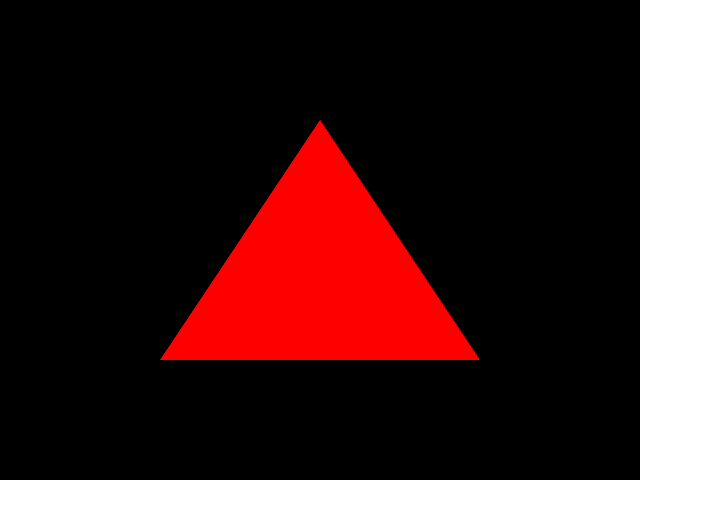
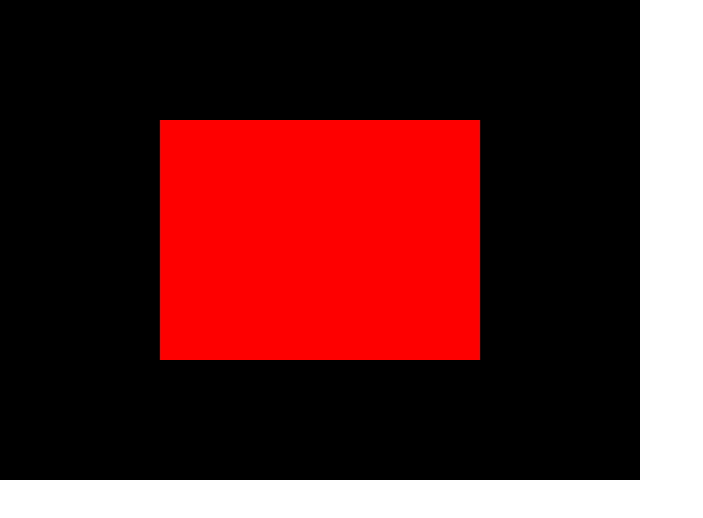
Before and after one commit to zspark/CG, a plain HTML site: page index.html in a window 1280 px wide. Shown: the whole page, without its empty margins (0-703 px from the left). Drawn offline with Linux system fonts and the light colour scheme.

Commit message:
just a cube

```diff
--- a/index.html
+++ b/index.html
@@ -19,6 +19,7 @@
     <script src="./src/log.js"></script>
     <script src="./src/math.js"></script>
     <script src="./src/gl.js"></script>
+    <script src="./src/geometry.js"></script>
     <script>
         const {gl} = CG.createGlContext('glcanvas');
 
@@ -33,15 +34,14 @@
   void main() {
     fragColor = vec4(1.0, 0.0, 0.0, 1.0); // Red color
   }`;
-        const positions = new Float32Array([
-            -0.5, -0.5, 0.0,
-            0.5, -0.5, 0.0,
-            0.0, 0.5, 0.0,
-        ]);
+        const _cubeInfo = CG.geometry.createCube(1);
 
         const positionBuffer = gl.createBuffer();
         gl.bindBuffer(gl.ARRAY_BUFFER, positionBuffer);
-        gl.bufferData(gl.ARRAY_BUFFER, positions, gl.STATIC_DRAW);
+        gl.bufferData(gl.ARRAY_BUFFER, _cubeInfo.vertices, gl.STATIC_DRAW);
+        const _indexBuffer = gl.createBuffer();
+        gl.bindBuffer(gl.ELEMENT_ARRAY_BUFFER, _indexBuffer);
+        gl.bufferData(gl.ELEMENT_ARRAY_BUFFER, _cubeInfo.indices, gl.STATIC_DRAW);
 
         const _programWrapper = CG.createProgramWrapper(gl, vsSource, fsSource);
         _programWrapper.bindAttribute("a_position", 3, gl.FLOAT, false, 0, 0);
@@ -52,7 +52,7 @@
 
             _programWrapper.useProgram();
             gl.bindBuffer(gl.ARRAY_BUFFER, positionBuffer);
-            gl.drawArrays(gl.TRIANGLES, 0, 3);
+            gl.drawElements(gl.TRIANGLES, _cubeInfo.indices.length, gl.UNSIGNED_SHORT, 0);
 
             requestAnimationFrame(render);
         }
--- /dev/null
+++ b/src/geometry.js
@@ -0,0 +1,33 @@
+function createCube(edgeLength) {
+    const _half=edgeLength*.5;
+  const vertices = new Float32Array([
+    -_half, -_half, -_half, // 前下左
+    _half, -_half, -_half, // 前下右
+    _half, _half, -_half, // 前上右
+    -_half, _half, -_half, // 前上左
+    -_half, -_half, _half, // 后下左
+    _half, -_half, _half, // 后下右
+    _half, _half, _half, // 后上右
+    -_half, _half, _half, // 后上左
+  ]);
+
+  const indices = new Uint16Array([
+    0, 1, 2, 0, 2, 3, // 前面
+    1, 5, 6, 1, 6, 2, // 右面
+    5, 4, 7, 5, 7, 6, // 后面
+    4, 0, 3, 4, 3, 7, // 左面
+    3, 2, 6, 3, 6, 7, // 上面
+    0, 4, 5, 0, 5, 1, // 下面
+  ]);
+
+  return {
+    vertices: vertices,
+    indices: indices,
+  };
+}
+
+window.CG??={};
+window.CG.geometry??={};
+window.CG.geometry.createCube=createCube;
+
+console.log('[geometry.js] loaded.');
```
